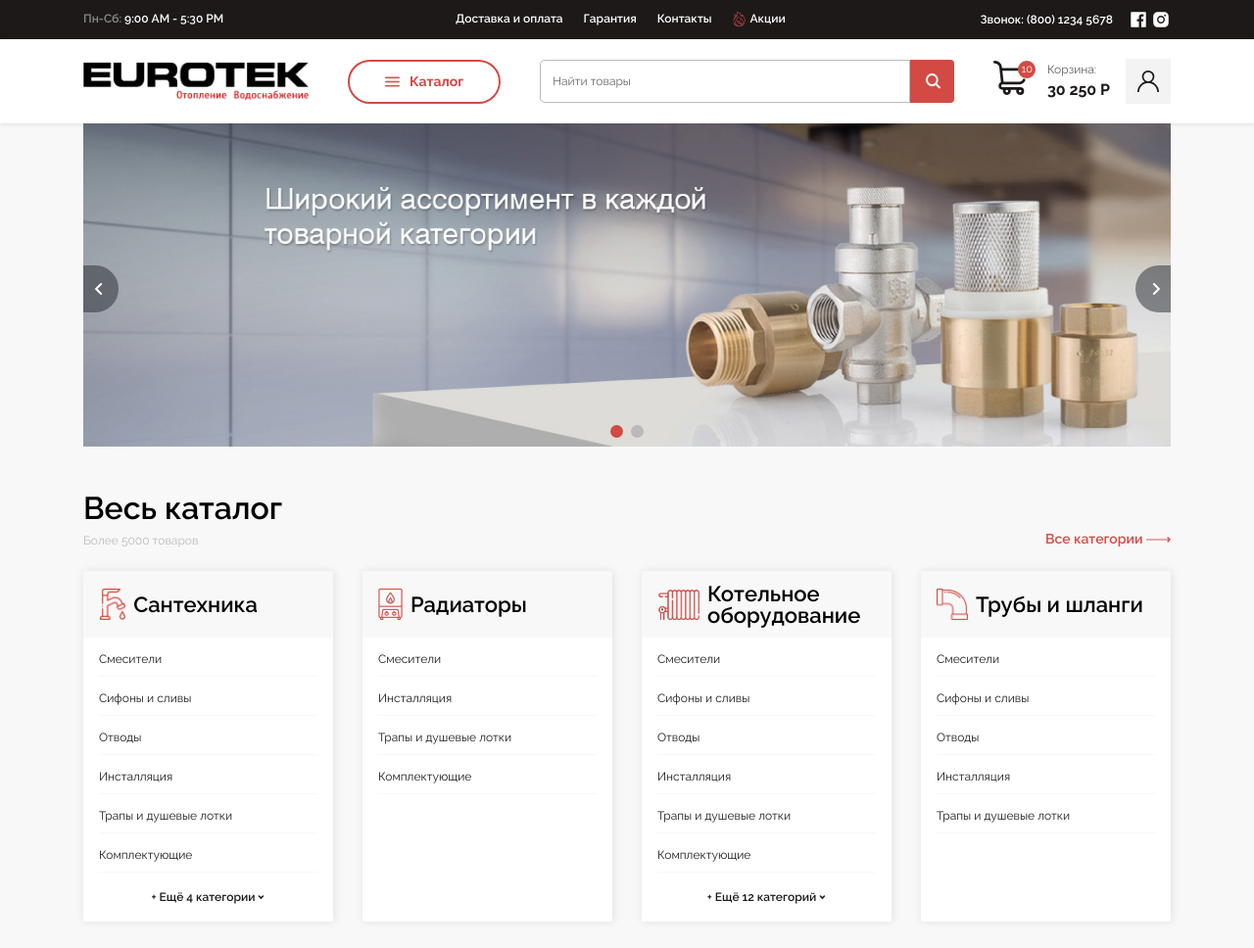
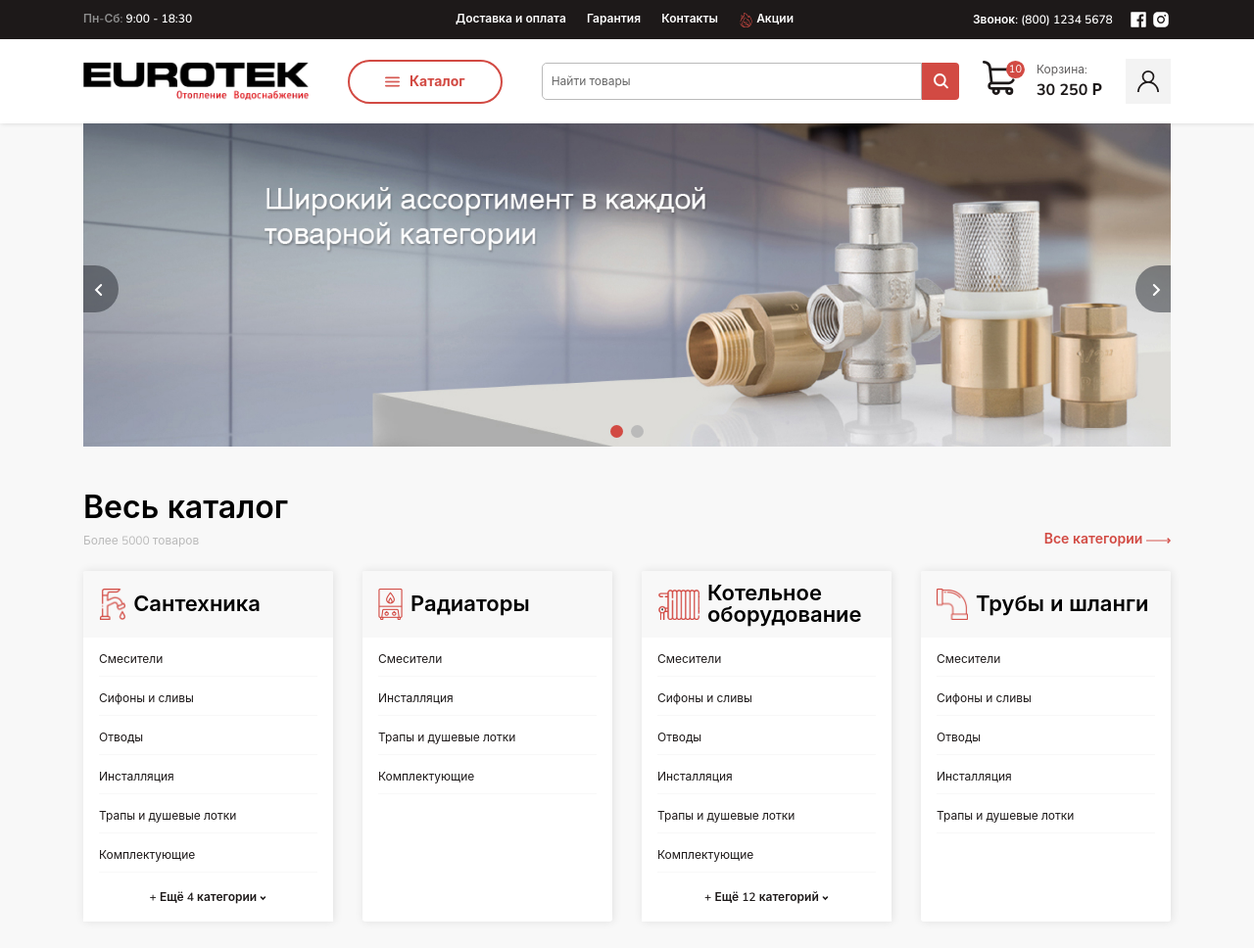
Before and after one commit to devellopah/eurotek, a website: page app/home.html in a window 1280 px wide. Shown: the top 968 px of the page at 98% size. Drawn offline with nearby package versions, Linux system fonts and the light colour scheme; files that its build step writes are made by us from their sources; files whose address does not match are found by name.

Commit message:
added adaptive site header, changed font

```diff
--- a/app/home.html
+++ b/app/home.html
@@ -19,7 +19,7 @@
     <div class="container">
       <div class="section__head">
         <div>
-          <h2 class="section__title">Весь каталог</h2>
+          <h2 class="title-1 section__title">Весь каталог</h2>
           <p class="section__lead">Более 5000 товаров</p>
         </div>
         <a href="#" class="section__more">Все категории
@@ -45,7 +45,7 @@
               <div class="category-block__head">
                 <img src="images/dist/cat-1.png" class="category-block__icon"
                   height="32" />
-                <h3 class="category-block__title">Сантехника</h3>
+                <h3 class="title-2 category-block__title">Сантехника</h3>
               </div>
               <div class="category-block__main">
                 <ul class="category-block__children js-category-block-children">
@@ -95,7 +95,7 @@
               <div class="category-block__head">
                 <img src="images/dist/cat-2.png" class="category-block__icon"
                   height="32" />
-                <h3 class="category-block__title">Радиаторы</h3>
+                <h3 class="title-2 category-block__title">Радиаторы</h3>
               </div>
               <div class="category-block__main">
                 <ul class="category-block__children js-category-block-children">
@@ -121,7 +121,7 @@
               <div class="category-block__head">
                 <img src="images/dist/cat-3.png" class="category-block__icon"
                   height="32" />
-                <h3 class="category-block__title">Котельное оборудование</h3>
+                <h3 class="title-2 category-block__title">Котельное оборудование</h3>
               </div>
               <div class="category-block__main">
                 <ul class="category-block__children js-category-block-children">
@@ -167,7 +167,7 @@
               <div class="category-block__head">
                 <img src="images/dist/cat-4.png" class="category-block__icon"
                   height="32" />
-                <h3 class="category-block__title">Трубы и шланги</h3>
+                <h3 class="title-2 category-block__title">Трубы и шланги</h3>
               </div>
               <div class="category-block__main">
                 <ul class="category-block__children js-category-block-children">
@@ -199,7 +199,7 @@
     <div class="container">
       <div class="section__head section__head--center">
         <div>
-          <h2 class="section__title">Покупать в магазине “Сантехники” - это</h2>
+          <h2 class="title-1 section__title">Покупать в магазине “Сантехники” - это</h2>
           <p class="section__lead">преимущества работы с нами</p>
         </div>
       </div>
@@ -377,7 +377,7 @@
     <div class="container">
       <div class="section__head section__head--center">
         <div>
-          <h2 class="section__title">Наши бренды</h2>
+          <h2 class="title-1 section__title">Наши бренды</h2>
           <p class="section__lead">Более 100 брендов</p>
         </div>
         <a href="#" class="section__more">Все бренды
--- a/app/parts/header.html
+++ b/app/parts/header.html
@@ -15,18 +15,28 @@
 </head>
 
 <body>
+	<nav id="menu" class="d-lg-none">
+		<header>
+			<h2>Menu</h2>
+		</header>
+	</nav>
+	<div id="panel">
 		<header class="site-header">
 			<div class="site-header__top">
+				<a href="/" class="site-header__logo site-header__logo--mobile d-lg-none">
+					<img src="images/dist/logo.png" alt="Eurotek" width="72" class="img-fluid">
+				</a>
 				<div class="container">
 					<div class="row">
-					<div class="col-md-4">
-						<div class="site-header__mode">
+						<div class="col-9 col-sm-6 col-lg-4">
+							<span class="site-header__mode">
 								<span class="site-header__days">Пн-Сб:</span>
-							<span class="site-header__hours">9:00 AM - 5:30 PM</span></div>
+								<span class="site-header__hours">9:00 - 18:30</span>
+							</span>
 						</div>
-					<div class="col-md-8">
+						<div class="col-3 col-sm-6 col-lg-8">
 							<div class="site-header__top-right">
-							<nav class="site-header__pages">
+								<nav class="site-header__pages d-none d-lg-block">
 									<a href="#" class="site-header__pages-link">Доставка и оплата</a>
 									<a href="#" class="site-header__pages-link">Гарантия</a>
 									<a href="#" class="site-header__pages-link">Контакты</a>
@@ -63,7 +73,7 @@
 									</a>
 								</nav>
 								<div class="site-header__contacts">
-								<div class="site-header__phone">Звонок: (800) 1234 5678</div>
+									<div class="site-header__phone d-none d-sm-block">Звонок: (800) 1234 5678</div>
 									<div class="site-header__socials">
 										<a href="https://www.facebook.com/" target="_blank" rel="noopener nofollow" class="site-header__socials-link">
 											<svg width="20" height="20" viewBox="0 0 20 20" fill="none"
@@ -91,12 +101,37 @@
 			<div class="site-header__bottom">
 				<div class="container">
 					<div class="site-header__bottom-content">
+						<button id="hamburger" class="site-header__hamburger d-lg-none">
+							<svg width="25" height="21" viewBox="0 0 25 21" fill="none"
+								xmlns="http://www.w3.org/2000/svg">
+								<path d="M4 4H21" stroke="#1D1919" stroke-width="2.4"
+									stroke-linecap="round" />
+								<path d="M4 10H21" stroke="#1D1919" stroke-width="2.4"
+									stroke-linecap="round" />
+								<path d="M4 16H21" stroke="#1D1919" stroke-width="2.4"
+									stroke-linecap="round" />
+							</svg>
+							<svg style="display: none;" width="25" height="21" viewBox="0 0 25 21" fill="none"
+								xmlns="http://www.w3.org/2000/svg">
+								<g clip-path="url(#clip0)">
+									<path
+										d="M11.6208 10.5043L5.19093 4.07441C4.94276 3.83474 4.93588 3.43928 5.17556 3.19112C5.41523 2.94295 5.81069 2.93607 6.05885 3.17575C6.06405 3.18076 6.06918 3.18588 6.07423 3.19112L12.5041 9.621L18.934 3.19108C19.1822 2.95141 19.5777 2.95829 19.8173 3.20646C20.0511 3.44855 20.0511 3.83232 19.8173 4.07441L13.3874 10.5043L19.8173 16.9342C20.0612 17.1781 20.0612 17.5736 19.8173 17.8175C19.5734 18.0613 19.178 18.0613 18.934 17.8175L12.5041 11.3876L6.07426 17.8175C5.8261 18.0572 5.43064 18.0503 5.19097 17.8021C4.95718 17.56 4.95718 17.1762 5.19097 16.9342L11.6208 10.5043Z"
+										fill="#1D1919" />
+								</g>
+								<defs>
+									<clipPath id="clip0">
+										<rect width="15" height="15" fill="white"
+											transform="matrix(-1 0 0 1 20 3)" />
+									</clipPath>
+								</defs>
+							</svg>
+						</button>
 						<!-- <h1 class="site-header__logo"> -->
-					<a href="/" class="site-header__logo">
+						<a href="/" class="site-header__logo site-header__logo--desktop d-none d-lg-block">
 							<img src="images/dist/logo.png" alt="Eurotek" class="img-fluid">
 						</a>
 						<!-- </h1> -->
-					<div class="site-header__catalog">
+						<div class="site-header__catalog d-none d-lg-block">
 							<a href="#" class="site-header__catalog-toggler">
 								<svg width="15" height="11" fill="none" xmlns="http://www.w3.org/2000/svg">
 									<path
@@ -110,7 +145,7 @@
 							<div class="search__wrapper">
 								<input id="search" type="search" name="query" placeholder="Найти товары" class="search__input">
 								<button type="submit" class="search__button">
-								<svg width="19" height="19" fill="none" xmlns="http://www.w3.org/2000/svg">
+									<svg class="search__icon" width="19" height="19" fill="none" xmlns="http://www.w3.org/2000/svg">
 										<path
 											d="M4.96 2.993A6.545 6.545 0 003.14 7.34a6.572 6.572 0 001.55 4.458 6.142 6.142 0 004.08 2.151 6.06 6.06 0 004.322-1.27l3.212 3.328h0a.863.863 0 00.613.263.84.84 0 00.613-.263.895.895 0 00.251-.63.916.916 0 00-.252-.629h0l-3.216-3.332a6.6 6.6 0 001.223-4.476 6.515 6.515 0 00-2.074-4.22A6.087 6.087 0 009.16 1.113a6.113 6.113 0 00-4.2 1.88zm0 0l.072.07-.072-.07zm7.565 1.26c.422.43.758.943.988 1.509a4.797 4.797 0 01.014 3.578 4.665 4.665 0 01-.976 1.518 4.475 4.475 0 01-1.464 1.01 4.345 4.345 0 01-3.446-.014 4.481 4.481 0 01-1.456-1.023 4.74 4.74 0 01-1.289-3.282 4.738 4.738 0 011.315-3.27 4.405 4.405 0 013.152-1.36 4.403 4.403 0 013.162 1.333z"
 											fill="#fff" stroke="#fff" stroke-width=".2" />
@@ -118,17 +153,17 @@
 								</button>
 							</div>
 						</form>
-					<div id="cart" class="cart">
+						<div id="cart" class="cart site-header__cart">
 							<a href="/order/" class="cart__summary">
 								<span class="cart__left">
-								<svg width="35" height="35" fill="none" xmlns="http://www.w3.org/2000/svg">
+									<svg class="cart__icon" width="35" height="35" fill="none" xmlns="http://www.w3.org/2000/svg">
 										<path
 											d="M34.694 7.956c-.26-.32-.65-.505-1.061-.505H8.869l-.102-.932-.003-.03A7.48 7.48 0 001.367 0a1.367 1.367 0 100 2.734c2.359 0 4.37 1.76 4.684 4.097l1.625 14.93a4.107 4.107 0 00-2.412 3.805 4.106 4.106 0 004.101 4.102h.557A4.038 4.038 0 0013.74 35a4.038 4.038 0 003.818-5.332h5.898A4.038 4.038 0 0027.276 35a4.038 4.038 0 004.033-4.033 4.038 4.038 0 00-4.034-4.033H9.366a1.369 1.369 0 01-1.367-1.436c0-.754.613-1.367 1.367-1.367H26.82c2.427 0 4.654-1.502 5.674-3.826a1.367 1.367 0 10-2.504-1.099c-.575 1.31-1.85 2.19-3.17 2.19H10.387l-1.22-11.21H31.95l-.669 3.207a1.367 1.367 0 102.677.558l1.012-4.853a1.367 1.367 0 00-.277-1.142zm-7.419 21.712a1.3 1.3 0 011.3 1.299 1.3 1.3 0 01-1.3 1.299 1.3 1.3 0 01-1.298-1.3 1.3 1.3 0 011.298-1.298zm-13.535 0a1.3 1.3 0 011.3 1.299 1.3 1.3 0 01-1.3 1.299 1.3 1.3 0 01-1.299-1.3 1.3 1.3 0 011.3-1.298z"
 											fill="#1D1919" />
 									</svg>
 									<span class="cart__count">10</span>
 								</span>
-							<span class="cart__right">
+								<span class="cart__right d-none d-sm-flex">
 									<span class="cart__text">Корзина:</span>
 									<span class="cart__total">30 250 <span class="ruble">Р</span></span>
 								</span>
--- a/app/styles/sass/_config.sass
+++ b/app/styles/sass/_config.sass
@@ -7,6 +7,17 @@
 		font-weight: $fweight
 		src: url($furl) format('woff2')
 
+$browser-context: 16;
+
+@function em($pixels, $context: $browser-context)
+  @if (unitless($pixels))
+    $pixels: $pixels * 1px
+
+  @if (unitless($context))
+    $context: $context * 1px
+
+  @return $pixels / $context * 1em
+
 @import "node_modules/bootstrap/scss/functions"
 @import "node_modules/bootstrap/scss/variables"
 @import "node_modules/bootstrap/scss/mixins/_breakpoints"
--- a/app/styles/sass/_utilities.scss
+++ b/app/styles/sass/_utilities.scss
@@ -6,13 +6,16 @@
 .title-1 {
   font-size: 32px;
   font-weight: 600;
-  margin-bottom: 20px;
 }
 
 .title-2 {
-  font-size: 28px;
+  font-size: 22px;
   font-weight: 600;
-  margin-bottom: 24px;
+}
+
+.title-3 {
+  font-size: 16px;
+  font-weight: 60;
 }
 
 .list-unstyled {
@@ -76,13 +79,6 @@
 
 }
 
-// .no-gutters-down-lg {
-//   @include media-breakpoint-down(lg) {
-//     margin-left: 0;
-//     margin-right: 0;
-//   }
-// }
-
 .bg-seashell {
   background-color: $seashell;
 }
--- a/app/styles/sass/_vars.scss
+++ b/app/styles/sass/_vars.scss
@@ -34,4 +34,8 @@ $link-color: $codgray;
 $link-hover-decoration: none;
 
 $font-family-sans-serif: -apple-system, BlinkMacSystemFont, "Segoe UI", Roboto, "Helvetica Neue", Arial, "Noto Sans", sans-serif, "Apple Color Emoji", "Segoe UI Emoji", "Segoe UI Symbol", "Noto Color Emoji";
-$font-family-base: "Raleway", $font-family-sans-serif;
+$font-family-base: Nunito, $font-family-sans-serif;
+
+// CUSTOM VARIABLES
+$breakpoint-up: lg;
+$breakpoint-down: md;
--- a/app/styles/sass/blocks/btn.scss
+++ b/app/styles/sass/blocks/btn.scss
@@ -2,7 +2,7 @@
   background-color: $valencia;
   border-radius: 5px;
   font-size: 16px;
-  font-weight: 500;
+  font-weight: 600;
   color: $white;
   padding: 12px 24px;
   border: none;
--- a/app/styles/sass/blocks/cart.scss
+++ b/app/styles/sass/blocks/cart.scss
@@ -1,4 +1,8 @@
 .cart {
+
+  @include media-breakpoint-down($breakpoint-down) {
+    font-size: 9px;
+  }
   &__summary {
     display: flex;
   }
@@ -8,26 +12,36 @@
   &__right {
     display: flex;
     flex-direction: column;
-    margin-left: 20px;
+    margin-left: em(20, 12);
   }
   &__text {
-    font-size: 12px;
+    font-size: em(12, 12);
     color: transparentize($codgray, 0.3)
   }
   &__count {
     position: absolute;
     right: -8px;
-    font-size: 11px;
-    line-height: 16px;
+    font-size: em(11, 12);
+    line-height: em(16, 11);
     color: $white;
-    padding: 1px 3px;
+    padding: em(1, 11) em(3, 11);
     background-color: $valencia;
     border-radius: 50%;
+
+    @include media-breakpoint-down($breakpoint-down) {
+      top: 3px;
+      right: -3px;
+    }
   }
   &__total {
     font-weight: bold;
-    font-size: 16px;
-
+    font-size: em(16, 12);
     color: $codgray;
   }
+
+  &__icon {
+    @include media-breakpoint-down($breakpoint-down) {
+      transform: scale(.75);
+    }
+  }
 }
--- a/app/styles/sass/blocks/category-block.scss
+++ b/app/styles/sass/blocks/category-block.scss
@@ -41,8 +41,6 @@
   }
 
   &__title {
-    font-weight: 600;
-    font-size: 22px;
     line-height: 1;
     margin-left: 8px;
     margin-bottom: 0;
--- a/app/styles/sass/blocks/category.scss
+++ b/app/styles/sass/blocks/category.scss
@@ -18,9 +18,9 @@
     top: 50%;
     transform: translateY(-50%);
 
-    @include media-breakpoint-down(lg) {
-      margin-bottom: 80px;
-    }
+    // @include media-breakpoint-down(lg) {
+    //   margin-bottom: 80px;
+    // }
     // margin: 0 50px;
 
     // .slider-theme-2__prev {
--- a/app/styles/sass/blocks/product-card.scss
+++ b/app/styles/sass/blocks/product-card.scss
@@ -43,7 +43,7 @@
   }
   &__more {
     font-size: 14px;
-    font-weight: 500;
+    font-weight: 600;
     color: #1d1919;
     background: #f6f6f6;
     border-radius: 5px;
--- a/app/styles/sass/blocks/qty.scss
+++ b/app/styles/sass/blocks/qty.scss
@@ -5,7 +5,7 @@
   &__val {
     width: 60px;
     font-size: 18px;
-    font-weight: 500;
+    font-weight: 600;
     border: 0;
     text-align: center;
 
--- a/app/styles/sass/blocks/search.scss
+++ b/app/styles/sass/blocks/search.scss
@@ -1,4 +1,8 @@
 .search {
+
+  @include media-breakpoint-down($breakpoint-down) {
+    font-size: 8px;
+  }
   &__wrapper {
     display: flex;
   }
@@ -6,11 +10,18 @@
     width: 100%;
     border: 1px solid $silver;
     border-radius: 5px 0 0 5px;
+    padding: em(12)
   }
   &__button {
     background-color: $valencia;
-    padding: 11.5px 13px;
+    padding: em(11.5) em(13);
     border: none;
     border-radius: 0px 4px 4px 0px;
   }
+
+  &__icon {
+    @include media-breakpoint-down($breakpoint-down) {
+      transform: scale(.75);
+    }
+  }
 }
--- a/app/styles/sass/blocks/section.scss
+++ b/app/styles/sass/blocks/section.scss
@@ -38,8 +38,6 @@
     padding-bottom: 60px;
   }
   &__title {
-    font-weight: 600;
-    font-size: 32px;
     margin-bottom: 0;
   }
   &__lead {
--- a/app/styles/sass/blocks/site-header.scss
+++ b/app/styles/sass/blocks/site-header.scss
@@ -1,25 +1,40 @@
 .site-header {
   font-size: 12px;
-  @include media-breakpoint-down(lg) {
-    display: none;
+  &__hamburger {
+    border: 0;
+    background: transparent;
+    padding: 0;
+    cursor: pointer;
   }
   &__top {
     color: $white;
     font-weight: 600;
     background-color: $codgray;
-    padding-top: 10px;
-    padding-bottom: 10px;
+    padding: 6.5px 0;
+    position: relative;
+
+    @include media-breakpoint-up($breakpoint-up) {
+      padding: 10px 0;
+    }
     &-left {
 
     }
     &-right {
       display: flex;
-      justify-content: space-between;
+      justify-content: flex-end;
+
+      @include media-breakpoint-up(lg) {
+        justify-content: space-between;
+      }
     }
 
   }
 
-  &__mode {}
+  &__mode {
+    @include media-breakpoint-down($breakpoint-down) {
+      margin-left: 84px;
+    }
+  }
   &__days {
     color: $gray
   }
@@ -42,30 +57,58 @@
   }
 
   &__socials {
-    margin-left: 16px;
+    @include media-breakpoint-up(sm) {
+      margin-left: 16px;
+    }
   }
 
   &__bottom {
     background-color: $white;
     box-shadow: 1px 0px 5px transparentize($color: $black, $amount: 0.85);
-    padding-top: 20px;
-    padding-bottom: 20px;
+    padding: 8.5px 0;
+
+    @include media-breakpoint-up($breakpoint-up) {
+      padding: 20px 0;
+    }
     &-content {
       display: flex;
       align-items: center;
       justify-content: space-between;
 
-      > *:not(:first-child):not(:last-child) {
-        margin-left: 40px;
-      }
+      // > *:not(:first-child):not(:last-child) {
+      //   @include media-breakpoint-up(md) {
+      //     margin-left: 40px;
+      //   }
+      // }
     }
   }
   &__logo {
     max-width: 230px;
+
+    @include media-breakpoint-down($breakpoint-down) {
+      position: absolute;
+      top: 0;
+      padding-left: 12px;
+      bottom: 0;
+      width: 92px;
+      background: white;
+      z-index: 1;
+      display: flex;
+      align-items: center;
+    }
   }
 
   &__search {
     flex-grow: 1;
+
+    @include media-breakpoint-down($breakpoint-down) {
+      margin-left: 26px;
+      margin-right: 6px;
+    }
+
+    @include media-breakpoint-up(lg) {
+      margin-left: 40px;
+    }
   }
 
   &__catalog {
@@ -78,14 +121,27 @@
       padding: 10px 36px;
       border: 2px solid $valencia;
       border-radius: 50px;
+      @include media-breakpoint-up(lg) {
+        margin-left: 40px;
+      }
     }
     &-text {
       margin-left: 10px;
     }
   }
+
+  &__cart {
+    @include media-breakpoint-up(lg) {
+      margin-left: 24px;
+    }
+  }
   &__user {
     background-color: transparentize($codgray, 0.95);
-    padding: 12px;
-    margin-left: 16px;
+    padding: em(12, 12);
+    margin-left: em(24, 12);
+
+    @include media-breakpoint-down($breakpoint-down) {
+      font-size: 8px;
+    }
   }
 }
--- a/app/styles/sass/main.scss
+++ b/app/styles/sass/main.scss
@@ -1,4 +1,4 @@
-@import url('https://fonts.googleapis.com/css2?family=Raleway:wght@400;500;600;700&display=swap');
+@import url('https://fonts.googleapis.com/css2?family=Nunito:wght@400;600;700&display=swap');
 @import 'vars';
 @import 'fonts';
 @import 'config';
```
Also changed, not shown: app/category.html (+1 -1 lines), app/js/app.js (+17 -0 lines), app/parts/footer.html (+1 -0 lines), app/parts/product-card.html (+3 -1 lines), app/css/main.min.css, app/css/vendor.min.css, app/js/app.min.js. Lines whose indentation alone changed are shown as unchanged.
